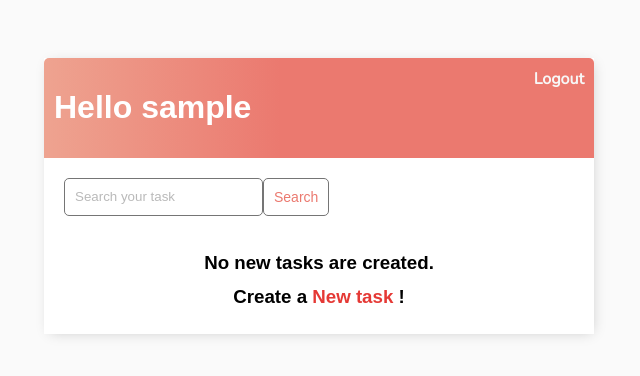
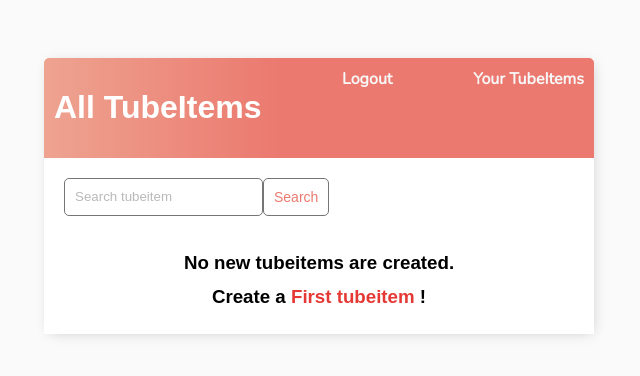
Before and after one commit to moriyoshi-kasuga/ShareTube, a Django app: page / in a window 1280 px wide. Shown: the top 376 px of the page, without its empty margins (321-961 px from the left). Run offline with Django 5.2, Linux system fonts and the light colour scheme; the visitor is signed in with stand-in values (Sample User, id 1); data that the repository does not hold is empty.

Commit message:
feat: add something

```diff
--- a/base/models.py
+++ b/base/models.py
@@ -6,6 +6,7 @@ User = get_user_model()
 
 class TubeItem(models.Model):
     id = models.AutoField(primary_key=True)
+    # title = models.AutoField(max_length=255)
     url = models.CharField(max_length=255)
     user = models.ForeignKey(User, on_delete=models.CASCADE)
     description = models.CharField(max_length=255)
--- a/base/templates/base/task.html
+++ /dev/null
@@ -1 +0,0 @@
-<h1>Task: {{task}}</h1>
--- a/base/templates/base/task_confirm_delete.html
+++ b/base/templates/base/tubeitem_confirm_delete.html
@@ -1,13 +1,13 @@
 {% extends 'base/main.html' %} {% block content %}
 
 <div class="header-bar">
-  <a href="{% url 'tasks' %}">&#8592; Go Back</a>
+  <a href="{% url 'tubeitems' %}">&#8592; Go Back</a>
 </div>
 
 <div class="card-body">
   <form method="POST">
     {% csrf_token %}
-    <p>Are your sure you want to delete this task? <b>"{{task}}"</b></p>
+    <p>Are your sure you want to delete this tubeitem? <b>"{{tubeitem}}"</b></p>
     <input class="button" type="submit" value="Delete" />
   </form>
 </div>
--- a/base/templates/base/task_form.html
+++ b/base/templates/base/tubeitem_form.html
@@ -1,7 +1,7 @@
 {% extends 'base/main.html' %} {% block content %}
 
 <div class="header-bar">
-  <a href="{% url 'tasks' %}">&#8592; Back</a>
+  <a href="{% url 'tubeitems' %}">&#8592; Back</a>
 </div>
 
 <div class="card-body">
--- a/base/templates/base/tubeitem_list.html
+++ b/base/templates/base/tubeitem_list.html
@@ -2,7 +2,7 @@
 
 <div class="header-bar">
   <div>
-    <h1>Hello {{request.user}}</h1>
+    <h1>All TubeItems</h1>
   </div>
 
   {% if request.user.is_authenticated %}
@@ -11,7 +11,10 @@
     <a href="javascript:f_logout.submit()" >Logout</a>
   </form>
   {% else %}
-  <a href="{% url 'login' %}">Login</a> {% endif %}
+  <a href="{% url 'login' %}">Login</a>
+  {% endif %}
+
+  <a href="{% url 'user-tubeitems' %}">Your TubeItems</a>
 </div>
 
 <div id="search-add-wrapper">
@@ -19,44 +22,35 @@
     <input
       type="text"
       name="search-area"
-      placeholder="Search your task"
+      placeholder="Search tubeitem"
       value="{{search_input}}"
     />
     <input class="button" type="submit" value="Search" />
   </form>
-  {% if tasks|length > 0 %}
-  <a id="add-link" href="{% url 'task-create' %}">&#x2b;</a>
+  {% if tubeitems|length > 0 %}
+  <a id="add-link" href="{% url 'tubeitem-create' %}">&#x2b;</a>
   {% endif %}
 </div>
 
-<div id="tasklist" class="task-items-wrapper">
-  {% for task in tasks %}
-  <div class="task-wrapper" data-position="{{task.pk}}">
-    <div class="task-title">
-      {% if task.complete %}
-      <div class="task-complete-icon"></div>
-      <i
-        ><s><a href="{% url 'task-update' task.id %}">{{task}}</a></s></i
-      >
-      {% else %}
-      <div class="task-incomplete-icon"></div>
-      <a href="{% url 'task-update' task.id %}">{{task}}</a> {% endif %}
-    </div>
-    <div class="task-controls">
-      <a class="delete-link" href="{% url 'task-delete' task.id %}">&#215;</a>
-      <span class="handle">&nbsp;&#10247;</span>
+<div id="tubeitemlist" class="tubeitem-items-wrapper">
+  {% for tubeitem in tubeitems %}
+  <div class="tubeitem-wrapper">
+    <iframe width="360" height="220" src="https://www.youtube.com/embed/{{tubeitem.url}}" title="YouTube video player" frameborder="0" allow="accelerometer; autoplay; clipboard-write; encrypted-media; gyroscope; picture-in-picture; web-share" referrerpolicy="strict-origin-when-cross-origin" allowfullscreen></iframe>
+    <div class="tubeitem-desc">
+      <img width="32" height="32" src="https://ui-avatars.com/api/?size=32&rounded=true&name={{tubeitem.user}}"/>
+      <span class="tubeitem-text">{{tubeitem.description}}</span>
     </div>
   </div>
 
   {% empty %}
   <div style="text-align: center; padding-bottom: 10px; line-height: 1em">
-    <h3>No new tasks are created.</h3>
+    <h3>No new tubeitems are created.</h3>
     <h3>
       Create a
       <a
         style="text-decoration: none; color: #e53935"
-        href="{% url 'task-create' %}"
-        >New task</a
+        href="{% url 'tubeitem-create' %}"
+        >First tubeitem</a
       >
       !
     </h3>
--- a/base/urls.py
+++ b/base/urls.py
@@ -1,7 +1,7 @@
 from django.urls import path
 from .views import (
+    UserTaskList,
     TaskList,
-    TaskDetail,
     TaskCreate,
     TaskUpdate,
     DeleteView,
@@ -14,9 +14,9 @@ urlpatterns = [
     path("login", CustomLoginView.as_view(), name="login"),
     path("logout", LogoutView.as_view(next_page="login"), name="logout"),
     path("register", RegisterPage.as_view(), name="register"),
-    path("", TaskList.as_view(), name="tasks"),
-    path("task/<int:pk>", TaskDetail.as_view(), name="task"),
-    path("task-create", TaskCreate.as_view(), name="task-create"),
-    path("task-update/<int:pk>", TaskUpdate.as_view(), name="task-update"),
-    path("task-delete/<int:pk>", DeleteView.as_view(), name="task-delete"),
+    path("user", UserTaskList.as_view(), name="user-tubeitems"),
+    path("", TaskList.as_view(), name="tubeitems"),
+    path("tubeitem-create", TaskCreate.as_view(), name="tubeitem-create"),
+    path("tubeitem-update/<int:pk>", TaskUpdate.as_view(), name="tubeitem-update"),
+    path("tubeitem-delete/<int:pk>", DeleteView.as_view(), name="tubeitem-delete"),
 ]
--- a/base/views.py
+++ b/base/views.py
@@ -1,16 +1,20 @@
+import re
+
+from django import forms
+from django.contrib.auth import get_user_model, login
+from django.contrib.auth.forms import UserCreationForm
+from django.contrib.auth.mixins import LoginRequiredMixin
+from django.contrib.auth.views import LoginView
+from django.http.response import HttpResponseRedirect
 from django.shortcuts import redirect
-from django.http.response import HttpResponseRedirect
+from django.urls import reverse_lazy
+from django.views.generic.edit import CreateView, DeleteView, FormView, UpdateView
 from django.views.generic.list import ListView
-from django.views.generic.detail import DetailView
-from django.views.generic.edit import CreateView, UpdateView, DeleteView, FormView
-from django.urls import reverse_lazy
-
-from django.contrib.auth.views import LoginView
-from django.contrib.auth.mixins import LoginRequiredMixin
-from django.contrib.auth.forms import UserCreationForm
-from django.contrib.auth import get_user_model, login
 
 from base.models import TubeItem
+
+pattern = r"https://www\.youtube\.com/watch\?v=([a-zA-Z0-9_-]+)"
+repatter = re.compile(pattern)
 
 User = get_user_model()
 
@@ -21,7 +25,7 @@ class CustomLoginView(LoginView):
     redirect_authenticated_user = True
 
     def get_success_url(self):
-        return reverse_lazy("tasks")
+        return reverse_lazy("tubeitems")
 
 
 class RegisterForm(UserCreationForm):
@@ -34,7 +38,7 @@ class RegisterPage(FormView):
     template_name = "base/register.html"
     form_class = RegisterForm
     redirect_authenticated_user = True
-    success_url = reverse_lazy("tasks")
+    success_url = reverse_lazy("tubeitems")
 
     class Meta:
         model = User
@@ -47,40 +51,68 @@ class RegisterPage(FormView):
 
     def get(self, *args, **kwargs):
         if self.request.user.is_authenticated:
-            return redirect("tasks")
+            return redirect("tubeitems")
         return super(RegisterPage, self).get(*args, **kwargs)
 
 
-class TaskList(LoginRequiredMixin, ListView):
+class UserTaskList(LoginRequiredMixin, ListView):
+    template_name = "base/user_tubeitem_list.html"
     login_url = "/login"
     model = TubeItem
-    context_object_name = "tasks"
+    context_object_name = "tubeitems"
 
     def get_context_data(self, **kwargs):
         context = super().get_context_data(**kwargs)
-        context["tasks"] = context["tasks"].filter(user=self.request.user)
+        context["tubeitems"] = context["tubeitems"].filter(user=self.request.user)
 
         search_input = self.request.GET.get("search-area") or ""
         if search_input:
-            context["tasks"] = context["tasks"].filter(url__contains=search_input)
+            context["tubeitems"] = context["tubeitems"].filter(
+                url__contains=search_input
+            )
 
         context["search_input"] = search_input
 
         return context
 
 
-class TaskDetail(LoginRequiredMixin, DetailView):
+class TaskList(ListView):
     login_url = "/login"
     model = TubeItem
-    context_object_name = "task"
-    template_name = "base/task.html"
+    context_object_name = "tubeitems"
+
+    def get_context_data(self, **kwargs):
+        context = super().get_context_data(**kwargs)
+
+        search_input = self.request.GET.get("search-area") or ""
+        if search_input:
+            context["tubeitems"] = context["tubeitems"].filter(
+                url__contains=search_input
+            )
+
+        context["search_input"] = search_input
+
+        return context
+
+
+class CreateForm(forms.ModelForm):
+    class Meta:
+        model = TubeItem
+        fields = ["url", "description"]
+
+    def clean_url(self):
+        url = self.cleaned_data["url"]
+        result = repatter.search(url)
+        if result is None:
+            raise forms.ValidationError("Invalid URL")
+        return result.group(1)
 
 
 class TaskCreate(LoginRequiredMixin, CreateView):
+    form_class = CreateForm
     login_url = "/login"
     model = TubeItem
-    fields = ["url", "description"]
-    success_url = reverse_lazy("tasks")
+    success_url = reverse_lazy("tubeitems")
 
     def form_valid(self, form):
         form.instance.user = self.request.user
@@ -90,15 +122,15 @@ class TaskCreate(LoginRequiredMixin, CreateView):
 class TaskUpdate(LoginRequiredMixin, UpdateView):
     login_url = "/login"
     model = TubeItem
-    fields = ["url", "description"]
-    success_url = reverse_lazy("tasks")
+    fields = ["description"]
+    success_url = reverse_lazy("tubeitems")
 
 
 class DeleteView(LoginRequiredMixin, DeleteView):
     login_url = "/login"
     model = TubeItem
-    context_object_name = "task"
-    success_url = reverse_lazy("tasks")
+    context_object_name = "tubeitem"
+    success_url = reverse_lazy("tubeitems")
 
     def get_queryset(self):
         owner = self.request.user
--- a/manage.py
+++ b/manage.py
@@ -1,12 +1,12 @@
 #!/usr/bin/env python
-"""Django's command-line utility for administrative tasks."""
+"""Django's command-line utility for administrative tubeitems."""
 
 import os
 import sys
 
 
 def main():
-    """Run administrative tasks."""
+    """Run administrative tubeitems."""
     os.environ.setdefault("DJANGO_SETTINGS_MODULE", "share_tube.settings")
     try:
         from django.core.management import execute_from_command_line
```
Also changed, not shown: base/templates/base/main.html (+14 -51 lines), base/templates/base/user_tubeitem_list.html (added, +93 -0 lines).
